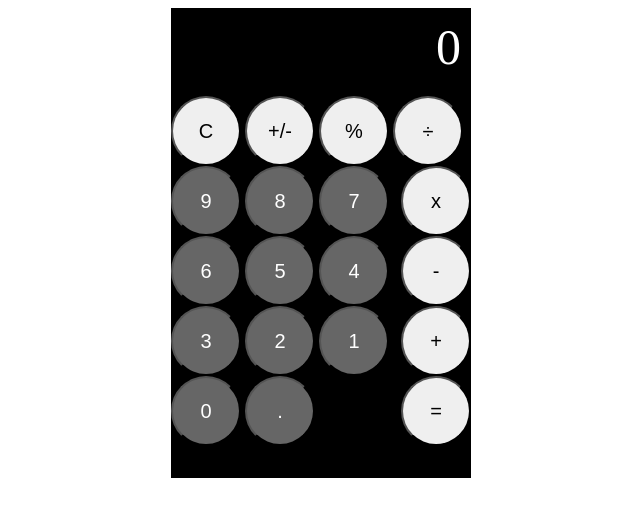
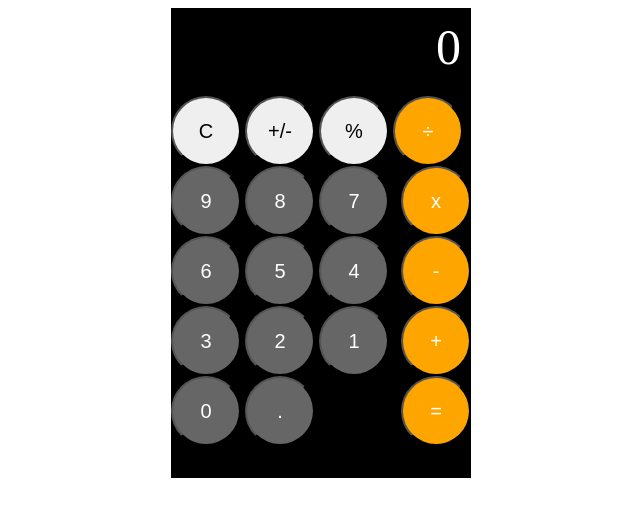
Before and after one commit to imgoing222/calculator-assignment, a website with bundled scripts: page index.html in a window 1280 px wide. Shown: the whole page, without its empty margins (319-959 px from the left). Built offline with nearby package versions, Linux system fonts and the light colour scheme.

Commit message:
design: 주황색 버튼 디자인

```diff
--- a/index.html
+++ b/index.html
@@ -15,7 +15,7 @@
 					<button class="operator">C</button>
 					<button class="operator">+/-</button>
 					<button class="operator">%</button>
-					<button class="operator">÷</button>
+					<button class="operator orange">÷</button>
 				</div>
 				<div class="third_row">
 					<div class="digits">
@@ -40,10 +40,10 @@
 						</div>
 					</div>
 					<div class="right_operators">
-						<button class="operator">x</button>
-						<button class="operator">-</button>
-						<button class="operator">+</button>
-						<button class="operator">=</button>
+						<button class="operator orange">x</button>
+						<button class="operator orange">-</button>
+						<button class="operator orange">+</button>
+						<button class="operator orange">=</button>
 					</div>
 				</div>
 			</div>
--- a/styles.css
+++ b/styles.css
@@ -46,3 +46,8 @@ button {
 	border-radius: 50%;
 	cursor: pointer;
 }
+
+.orange {
+	background-color: orange;
+	color: white;
+}
```
